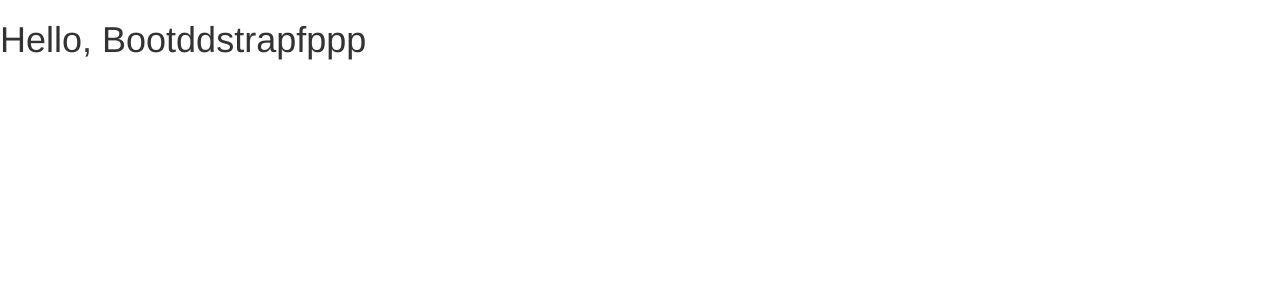
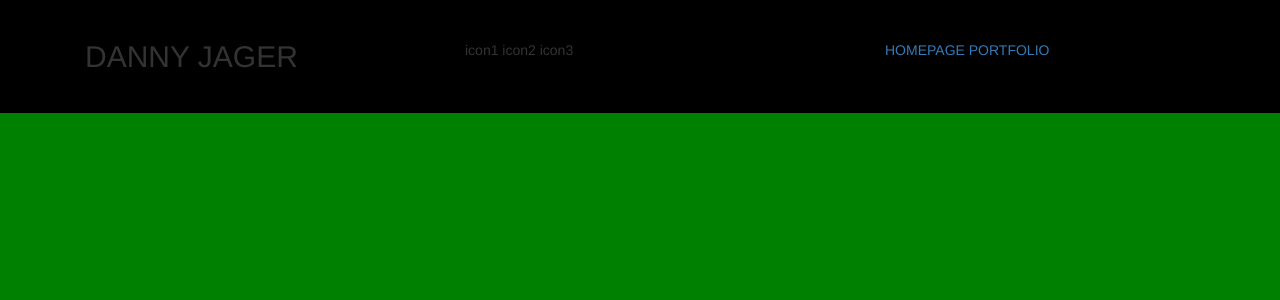
Before and after one commit to DDJager/portfolio-site-flask, a Flask app: page / in a window 1280 px wide. Shown: the top 300 px of the page. Run offline with Flask 2, Linux system fonts and the light colour scheme; some libraries are stand-ins or nearby versions.

Commit message:
Made a start on the front-end, especially base.html

```diff
--- a/config.py
+++ b/config.py
@@ -2,10 +2,12 @@
 
 class Config(object):
     SITE_NAME = 'Danny Portfolio'
+    SITE_TITLE = 'Welcome to the portfolio website of Danny Jager!'
 
 class DevelopmentConfig(Config):
     DEBUG = True
     TEMPLATES_AUTO_RELOAD = True
+    SEND_FILE_MAX_AGE_DEFAULT = 0
     SECRET_KEY = '<secret_key_here>'
     DATABASE_URI = 'mysql://user@localhost/development'
 
--- /dev/null
+++ b/portfolio_danny_jager/static/css/style.css
@@ -0,0 +1,22 @@
+body {
+    background-color: green;
+}
+
+
+.navigation {
+    background-color: #000;
+    padding: 40px 0px;
+}
+
+.navigation .logo > h2 {
+    margin: 0;
+}
+
+.navigation-content > ul {
+    margin: 0;
+}
+
+.navigation-content > ul > li {
+    list-style-type: none;
+    display: inline-block;
+}
--- a/portfolio_danny_jager/templates/base.html
+++ b/portfolio_danny_jager/templates/base.html
@@ -1,13 +1,52 @@
+<!-- Extend bootstrap -->
 {% extends "bootstrap/base.html" %}
 
-{% block title %}This is an example page{% endblock %}
+<!-- Site title -->
+{% block title %} {{ site_title }} {% endblock %}
 
-{% block navbar %}
-<div class="navbar navbar-fixed-top">
-  <!-- ... -->
-</div>
+<!-- Stylesheets -->
+{% block styles %}
+    {{ super() }}
+    <link rel="stylesheet" href="{{ url_for('static', filename='css/style.css') }}">
 {% endblock %}
 
+<!-- Nav Menu -->
+{% block navbar %}
+    <div class="navigation">
+        <div class="container">
+
+            <!-- Logo -->
+            <div class="col-md-4 logo">
+                <h2>DANNY JAGER</h2>
+            </div>
+
+            <!-- Icons -->
+            <div class="col-md-4 icons">
+                <span>icon1</span>
+                <span>icon2</span>
+                <span>icon3</span>
+            </div>
+
+            <!-- Navigation Content -->
+            <div class="col-md-4 navigation-content">
+                <ul>
+                    <li><a href="{{ url_for('static_pages.home') }}">HOMEPAGE</a></li>
+                    <li><a href="{{ url_for('portfolio.index') }}">PORTFOLIO</a></li>
+                </ul>
+            </div>
+
+        </div>
+    </div>
+{% endblock %}
+
+<!-- Content -->
 {% block content %}
-  <h1>Hello, Bootddstrapfppp</h1>
+
+    <!-- <div class="container">
+        <div class="col-md-12">
+            <h1>dssdffdsdsffds</h1>
+            <p>Lorem ipsum dolor sit amet, consectetur adipisicing elit, sed do eiusmod tempor incididunt ut labore et dolore magna aliqua. Ut enim ad minim veniam, quis nostrud exercitation ullamco laboris nisi ut aliquip ex ea commodo consequat. Duis aute irure dolor in reprehenderit in voluptate velit esse cillum dolore eu fugiat nulla pariatur. Excepteur sint occaecat cupidatat non proident, sunt in culpa qui officia deserunt mollit anim id est laborum.</p>
+        </div>
+    </div> -->
+
 {% endblock %}
--- /dev/null
+++ b/portfolio_danny_jager/templates/portfolio.html
@@ -0,0 +1,2 @@
+<!-- Extend Base -->
+{% extends "base.html" %}
--- a/portfolio_danny_jager/views/portfolio.py
+++ b/portfolio_danny_jager/views/portfolio.py
@@ -5,4 +5,4 @@ portfolio = Blueprint('portfolio', __name__, template_folder='templates')
 @portfolio.route('/portfolio')
 def index():
     """ Return all portfolio items """
-    return 'Welcome to my portfolio page'
+    return render_template('portfolio.html')
--- a/portfolio_danny_jager/views/static_pages.py
+++ b/portfolio_danny_jager/views/static_pages.py
@@ -5,9 +5,9 @@ static_pages = Blueprint('static_pages', __name__, template_folder='templates')
 @static_pages.route('/')
 def home():
     """ The homepage of the website """
-    return render_template('base.html')
+    return render_template('base.html', site_title=app.config['SITE_TITLE'])
 
-@static_pages.route('/about')
-def about():
-    """ The about page of the website """
-    return 'Welcome to my about page'
+# @static_pages.route('/about')
+# def about():
+#     """ The about page of the website """
+#     return 'Welcome to my about page'
```
Also changed, not shown: portfolio_danny_jager/templates/home.html (added), portfolio_danny_jager/templates/portfolio-item.html (added).
